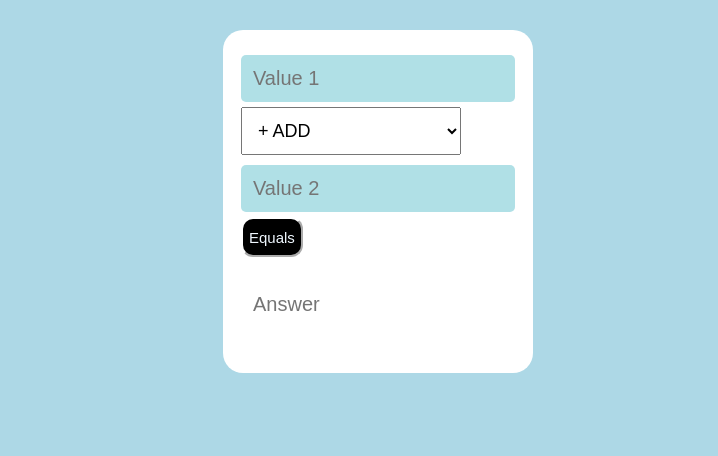
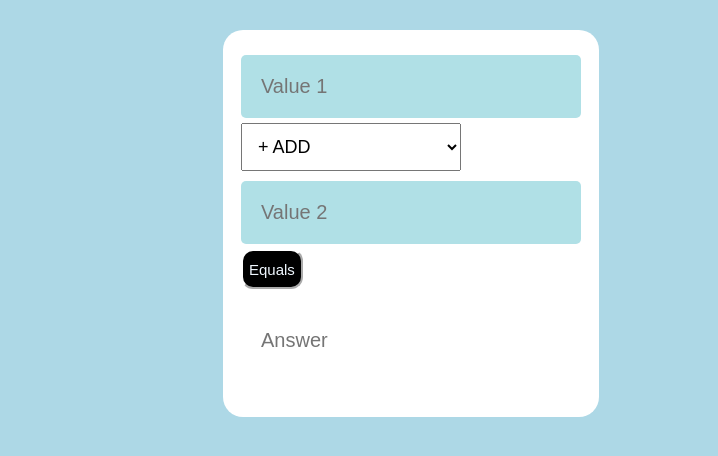
Before and after one commit to amina69/CALCON2, a plain HTML site: page index.html in a window 1280 px wide. Shown: the part 120-576 px from the top of the page, without its empty margins (97-815 px from the left). Drawn offline with Linux system fonts and the light colour scheme.

Commit message:
Update style.css

```diff
--- a/style.css
+++ b/style.css
@@ -29,19 +29,19 @@ body{
 }
 
 .input{
-    padding: 12px;
+    padding: 20px;
     margin-bottom: 5px;
     background-color: #b0e0e6;
     border-radius: 5px;
     border-style: none;
     outline: none;
     font-size: 20px;
-    width: 250px
+    width: 300px
 }
 
 .input2{
-    width: 184px;
-    padding: 12px;
+    width: 250px;
+    padding: 20px;
     border-radius: 5px;
     border-style: none;
     outline: none;
```
